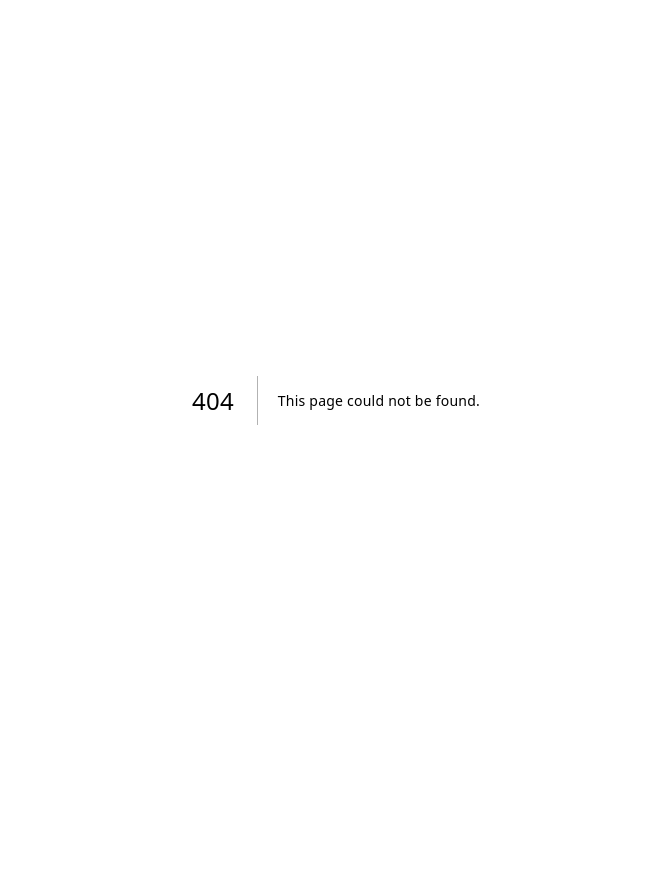
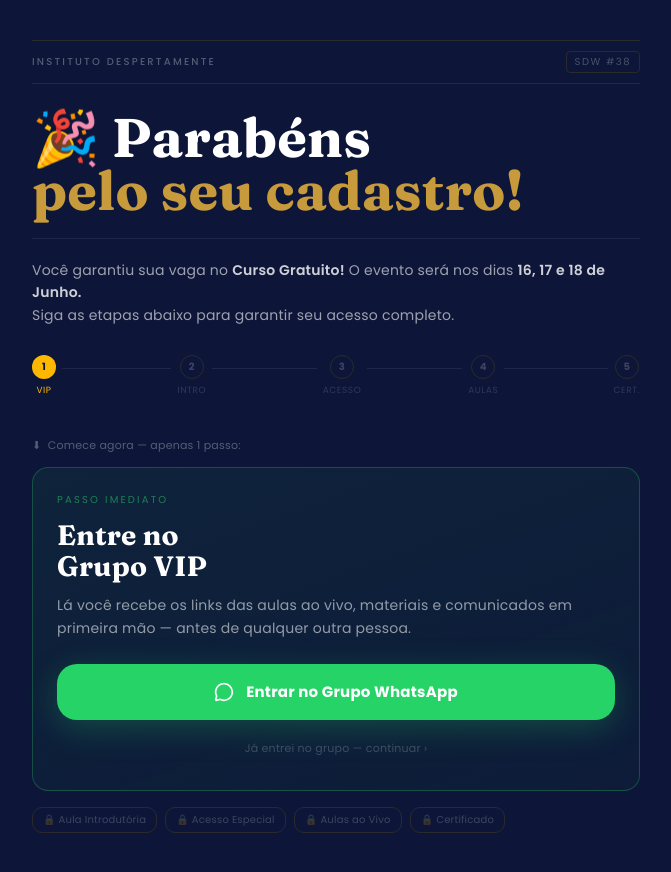
Before and after one commit to Romero1029/Area-de-Membors, a Next.js app: page /semana38 in a window 1280 px wide. Before the commit this address had no page. Shown: the top 872 px of the page, without its empty margins (304-975 px from the left). Before the commit the page ends 800 px from the top, so only its background shows below. Built offline with nearby package versions, Linux system fonts and the light colour scheme.

Commit message:
feat: headline personalizada com nome do aluno + página pública semana38 + datas/grupo corretos
Co-Authored-By: Claude Sonnet 4.6 <noreply@anthropic.com>

```diff
--- a/src/app/(member)/lancamento/SemanaDespertar38.tsx
+++ b/src/app/(member)/lancamento/SemanaDespertar38.tsx
@@ -12,7 +12,7 @@ import {
 // CONFIG — edite aqui sem tocar no restante
 // ─────────────────────────────────────────────
 
-const WA_GROUP_URL   = 'https://chat.whatsapp.com/XXXXXXXXXX'
+const WA_GROUP_URL   = 'https://chat.whatsapp.com/EzebszSzZyUDdtrQ35YwMY'
 const INTRO_VIDEO_ID = ''
 const EBOOK_URL      = '#'
 const BANNER_URL     = ''  // ex: '/banner-sdw38.png'
@@ -40,26 +40,26 @@ const AULAS: Aula[] = [
   {
     id: 1,
     titulo: 'Aula 1 — A Raiz dos Seus Padrões',
-    data: 'A confirmar',
+    data: '16/06 · Terça-feira',
     horario: '20h (Horário de Brasília)',
     youtubeUrl: 'https://youtube.com/@institutodespertamente',
-    gcal: { titulo: 'SDW #38 — Aula 1', inicio: '20250110T230000Z', fim: '20250111T010000Z', desc: 'Aula 1 da Semana do Despertar #38 · IDM' },
+    gcal: { titulo: 'SDW #38 — Aula 1', inicio: '20260616T230000Z', fim: '20260617T010000Z', desc: 'Aula 1 da Semana do Despertar #38 · IDM' },
   },
   {
     id: 2,
     titulo: 'Aula 2 — Reprogramando o Inconsciente',
-    data: 'A confirmar',
+    data: '17/06 · Quarta-feira',
     horario: '20h (Horário de Brasília)',
     youtubeUrl: 'https://youtube.com/@institutodespertamente',
-    gcal: { titulo: 'SDW #38 — Aula 2', inicio: '20250112T230000Z', fim: '20250113T010000Z', desc: 'Aula 2 da Semana do Despertar #38 · IDM' },
+    gcal: { titulo: 'SDW #38 — Aula 2', inicio: '20260617T230000Z', fim: '20260618T010000Z', desc: 'Aula 2 da Semana do Despertar #38 · IDM' },
   },
   {
     id: 3,
     titulo: 'Aula 3 — Transformação em Ação',
-    data: 'A confirmar',
+    data: '18/06 · Quinta-feira',
     horario: '20h (Horário de Brasília)',
     youtubeUrl: 'https://youtube.com/@institutodespertamente',
-    gcal: { titulo: 'SDW #38 — Aula 3', inicio: '20250114T230000Z', fim: '20250115T010000Z', desc: 'Aula 3 da Semana do Despertar #38 · IDM' },
+    gcal: { titulo: 'SDW #38 — Aula 3', inicio: '20260618T230000Z', fim: '20260619T010000Z', desc: 'Aula 3 da Semana do Despertar #38 · IDM' },
   },
 ]
 
@@ -456,9 +456,11 @@ export function SemanaDespertar38({ firstName }: { firstName: string }) {
             {/* Headline */}
             <h1
               className="font-display text-[2.6rem] sm:text-[3.4rem] font-bold text-white mb-5"
-              style={{ lineHeight: 0.93 }}
+              style={{ lineHeight: 0.97 }}
             >
-              Sua vaga<br />está<br />confirmada.
+              🎉 Parabéns{firstName ? `, ${firstName}` : ''}
+              <br />
+              <span style={{ color: '#c79a3b' }}>pelo seu cadastro!</span>
             </h1>
 
             {/* Separador */}
@@ -466,8 +468,10 @@ export function SemanaDespertar38({ firstName }: { firstName: string }) {
 
             {/* Copy */}
             <p className="text-sm text-white/60 leading-relaxed mb-7">
-              Acesse os materiais exclusivos e as aulas ao vivo seguindo as etapas abaixo.
-              Cada etapa desbloqueada é um avanço real na sua formação.
+              Você garantiu sua vaga no <span className="text-white/80 font-semibold">Curso Gratuito!</span> O evento será nos dias{' '}
+              <span className="text-white/80 font-semibold">16, 17 e 18 de Junho.</span>
+              <br />
+              Siga as etapas abaixo para garantir seu acesso completo.
             </p>
 
             {/* Mini timeline */}
--- /dev/null
+++ b/src/app/semana38/page.tsx
@@ -0,0 +1,10 @@
+import { SemanaDespertar38 } from '@/app/(member)/lancamento/SemanaDespertar38'
+
+export default function Semana38Page({
+  searchParams,
+}: {
+  searchParams: { nome?: string }
+}) {
+  const firstName = (searchParams.nome ?? '').split(' ')[0] || ''
+  return <SemanaDespertar38 firstName={firstName} />
+}
```
